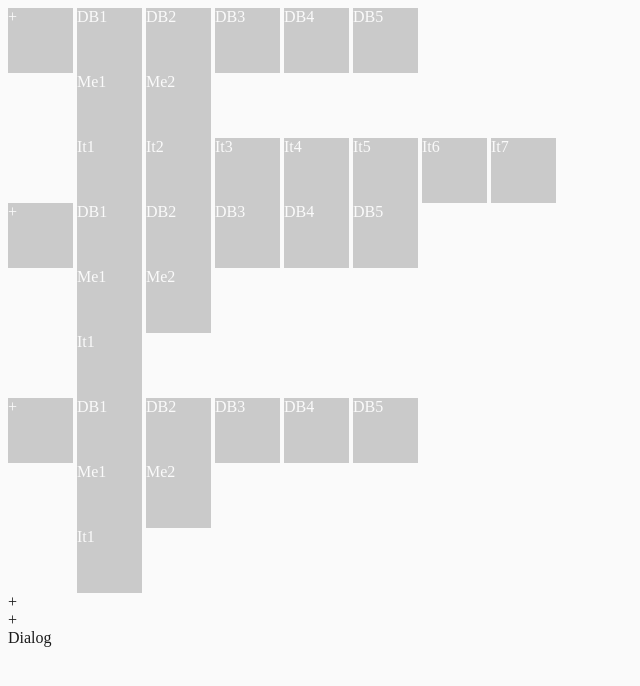
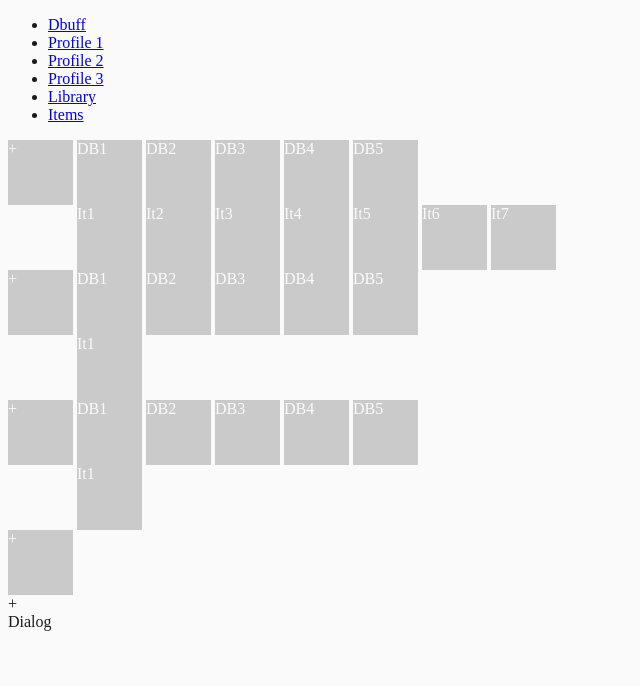
Before and after one commit to bistik/animated-wallhack, a browser extension: page chr_ext/dotes.html in a window 1280 px wide. Shown: the whole page, without its empty margins (0-640 px from the left). Drawn offline with Linux system fonts and the light colour scheme.

Commit message:
more dotes

```diff
--- a/chr_ext/dotes.html
+++ b/chr_ext/dotes.html
@@ -18,6 +18,14 @@
   </head>
   <body>
     <div class="row">
+        <ul id="tab_select">
+            <li><a href="#">Dbuff</a></li>
+            <li><a href="#">Profile 1</a></li>
+            <li><a href="#">Profile 2</a></li>
+            <li><a href="#">Profile 3</a></li>
+            <li><a href="#">Library</a></li>
+            <li><a href="#">Items</a></li>
+        </ul>
         <div class="wrap_row5">
             <a class="slot picker" href="#">+</a>
         </div>
@@ -28,10 +36,6 @@
                 <a class="slot" href="#">DB3</a>
                 <a class="slot" href="#">DB4</a>
                 <a class="slot" href="#">DB5</a>
-            </div>
-            <div>
-                <a class="slot" href="#">Me1</a>
-                <a class="slot" href="#">Me2</a>
             </div>
             <div>
                 <a class="slot" href="#">It1</a>
@@ -57,10 +61,6 @@
                 <a class="slot" href="#">DB5</a>
             </div>
             <div>
-                <a class="slot" href="#">Me1</a>
-                <a class="slot" href="#">Me2</a>
-            </div>
-            <div>
                 <a class="slot" href="#">It1</a>
             </div>
         </div>
@@ -78,15 +78,20 @@
                 <a class="slot" href="#">DB5</a>
             </div>
             <div>
-                <a class="slot" href="#">Me1</a>
-                <a class="slot" href="#">Me2</a>
-            </div>
-            <div>
                 <a class="slot" href="#">It1</a>
             </div>
         </div>
     </div>
-    <div>+</div>
+    <div class="row">
+        <div class="wrap_row5">
+            <a class="slot picker" href="#">+</a>
+        </div>
+        <div class="wrap_row5">
+            <div></div>
+            <div></div>
+            <div></div>
+        </div>
+    </div>
     <div>+</div>
     <div id="dialog">Dialog</div>
   </body>
--- a/chr_ext/dotes.js
+++ b/chr_ext/dotes.js
@@ -52,12 +52,6 @@ Dotes.app = (function() {
         pickerNode.parentNode.appendChild(frag);
     };
 
-    app.savePick = function(pick) {
-        chrome.storage.sync.set({'pick': pick}, function() {
-        });
-    };
-
-
     /* create the item menu inside dialog */
     app.createDialogItems = function (pickerNode) {
         var items   = [];
@@ -76,6 +70,9 @@ Dotes.app = (function() {
             a.addEventListener('click', function() {
                 app.debug(pickerNode);
                 pickerNode.className = "slot " + this.className;
+                // load dbuff counters
+                // load profile counters
+                // load item counters
             });
             items.push(a);
         });
```
